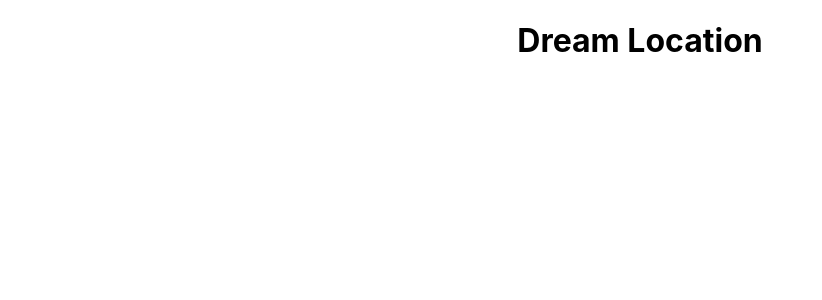
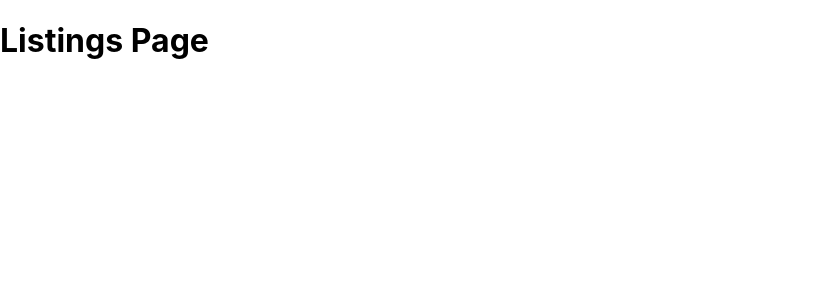
Before and after one commit to coast-guide/dream-location-frontend, a React (Create React App) app: page /listings in a window 1280 px wide. Shown: the top 300 px of the page, without its empty margins (0-822 px from the left). Built offline with nearby package versions, Linux system fonts and the light colour scheme.

Commit message:
Configure routes to Home, Login and Listings components. Remove unused import App.css .

```diff
--- a/src/App.js
+++ b/src/App.js
@@ -1,10 +1,21 @@
-import './App.css';
+import { BrowserRouter, Route, Routes } from 'react-router-dom';
+
+//Components
+import Home from './components/Home';
+import Login from './components/Login';
+import Listings from './components/Listings';
 
 function App() {
   return (
-    <div className='App'>
-      <h1>Dream Location</h1>
-    </div>
+    <BrowserRouter>
+      <Routes>
+        <Route path='/' element={<Home />} />
+
+        <Route path='/login' element={<Login />} />
+
+        <Route path='/listings' element={<Listings />} />
+      </Routes>
+    </BrowserRouter>
   );
 }
 
```
